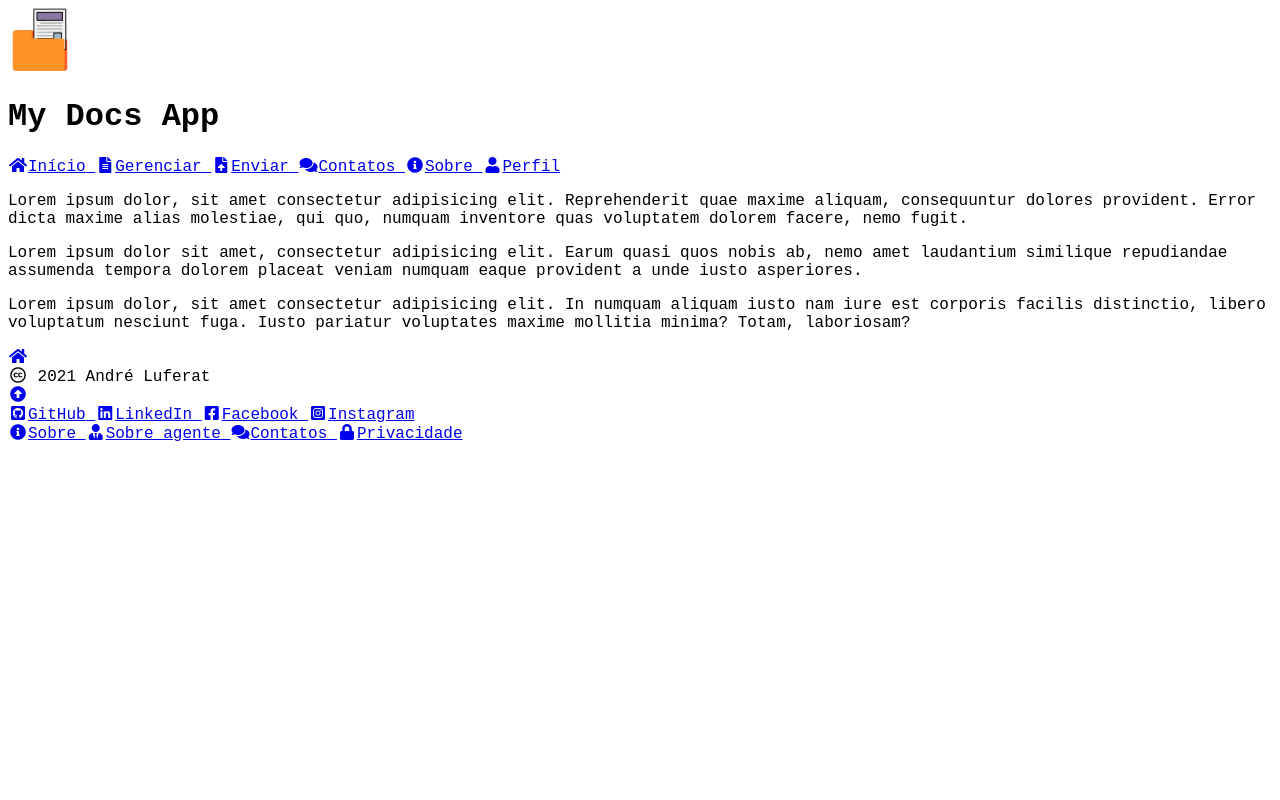
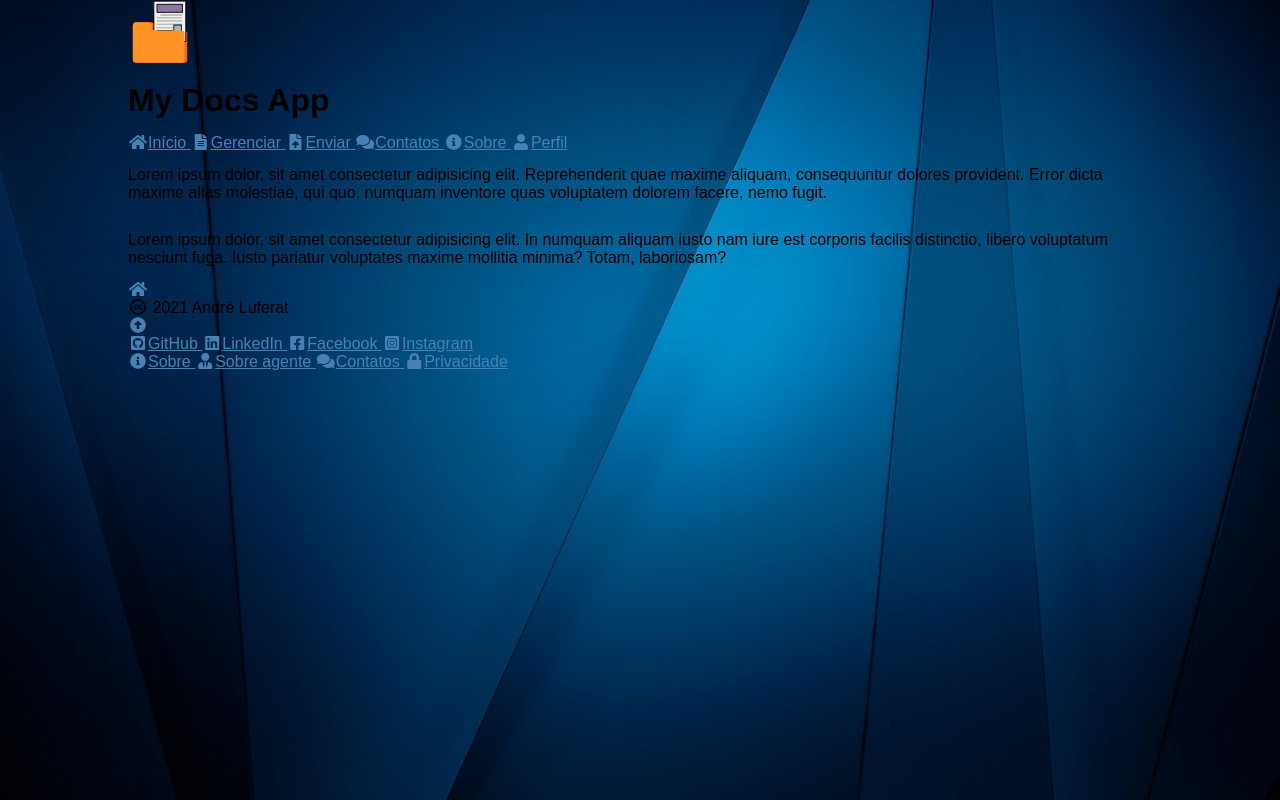
Before and after one commit to Luferat/MyDocsApp, a plain HTML site: page template.html in a window 1280 px wide. Drawn offline with Linux system fonts and the light colour scheme.

Commit message:
Primeiros CSS

```diff
--- a/css/global.css
+++ b/css/global.css
@@ -2,6 +2,72 @@
 Faz com que a página apareça sempre igual em qualquer navegador moderno.
 */
 
+:root {
+    /* Variáveis */
+    --font-family: sans-serif;
+    --font-size: 16px;
+    --bg-color: rgb(0, 14, 36);
+    --bg-image: url("../assets/img/background_01.jpg");
+    --max-width: 1024px;
+    --min-width: 280px;
+}
+
+* {
+    /* Margin e padding não interferem em width e height */
+    box-sizing: border-box;
+    /* Remover bordas de elementos selecionados */
+    outline: none;
+    /* Aplica atraso em efeitos de transição */
+    transition: .2s;
+}
+
+body, html {
+    /* Força posicionamento relativo para aplicar width e height */
+    position: relative;
+    /* Remove margem e enchimento */
+    padding: 0;
+    margin: 0;
+    /* Ocupar tela inteira */
+    width: 100%;
+    height: 100%;
+    /* Define fonte padrão e medida da unidade 'rem' */
+    font-family: var(--font-family);
+    font-size: var(--font-size);
+}
+
+p, h1, h2, h3, h4, h5, h6, blockquote {
+    margin: 0;
+    padding: .9rem 0;
+}
+
+blockquote {
+    margin-left: 3rem;
+}
+
+a {
+    color: steelblue;
+    text-decoration: stroke;
+}
+
+a:hover {
+    color: orangered;
+    text-decoration: underline;
+}
+
+/* Fundo da página */
 body {
-    font-family: 'Courier New', Courier, monospace;
+    background-color: var(--bg-color);
+    background-image: var(--bg-image);
+    background-repeat: no-repeat;
+    background-attachment: fixed;
+    background-position: center;
+    background-size: cover;
 }
+
+/* Quadro principal */
+.wrap {
+    width: 100%;
+    min-width: var(--min-width);
+    max-width: var(--max-width);
+    margin: auto;
+}
--- a/template.html
+++ b/template.html
@@ -52,7 +52,7 @@
         <main>
 
             <p>Lorem ipsum dolor, sit amet consectetur adipisicing elit. Reprehenderit quae maxime aliquam, consequuntur dolores provident. Error dicta maxime alias molestiae, qui quo, numquam inventore quas voluptatem dolorem facere, nemo fugit.</p>
-            <p>Lorem ipsum dolor sit amet, consectetur adipisicing elit. Earum quasi quos nobis ab, nemo amet laudantium similique repudiandae assumenda tempora dolorem placeat veniam numquam eaque provident a unde iusto asperiores.</p>
+
             <p>Lorem ipsum dolor, sit amet consectetur adipisicing elit. In numquam aliquam iusto nam iure est corporis facilis distinctio, libero voluptatum nesciunt fuga. Iusto pariatur voluptates maxime mollitia minima? Totam, laboriosam?</p>
 
         </main>
```
Also changed, not shown: assets/img/background_01.jpg (added).
